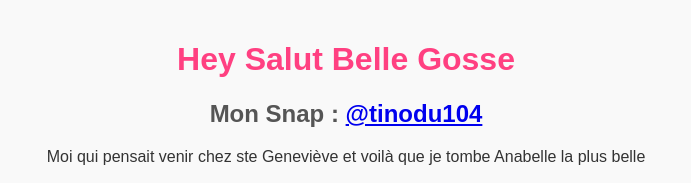
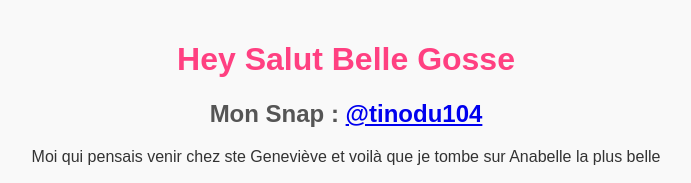
Before and after one commit to Tinotsu/Tino, a plain HTML site: page index.html in a window 1280 px wide. Shown: the top 183 px of the page, 294-985 px from the left. Drawn offline with Linux system fonts and the light colour scheme.

Commit message:
Update index.html

```diff
--- a/index.html
+++ b/index.html
@@ -29,7 +29,7 @@
 <body>
     <h1>Hey Salut Belle Gosse</h1>
     <h2>Mon Snap : <a href="https://www.snapchat.com/add/tinodu104" target="_blank">@tinodu104</a></h2>
-    <p>Moi qui pensait venir chez ste Geneviève et voilà que je tombe Anabelle la plus belle</p>
+    <p>Moi qui pensais venir chez ste Geneviève et voilà que je tombe sur Anabelle la plus belle</p>
     <footer>
         © 2024 - Créé par batman
     </footer>
```
